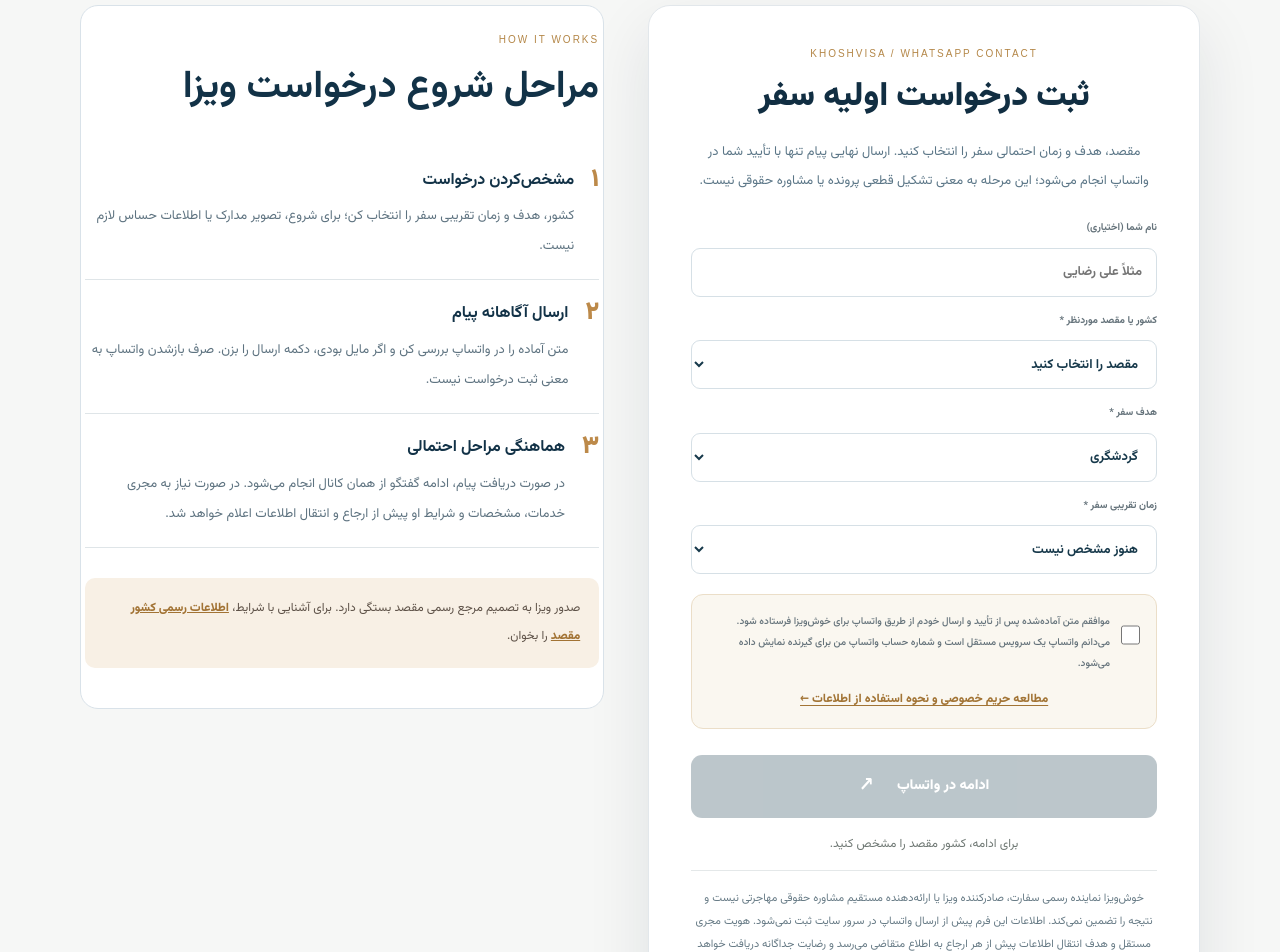
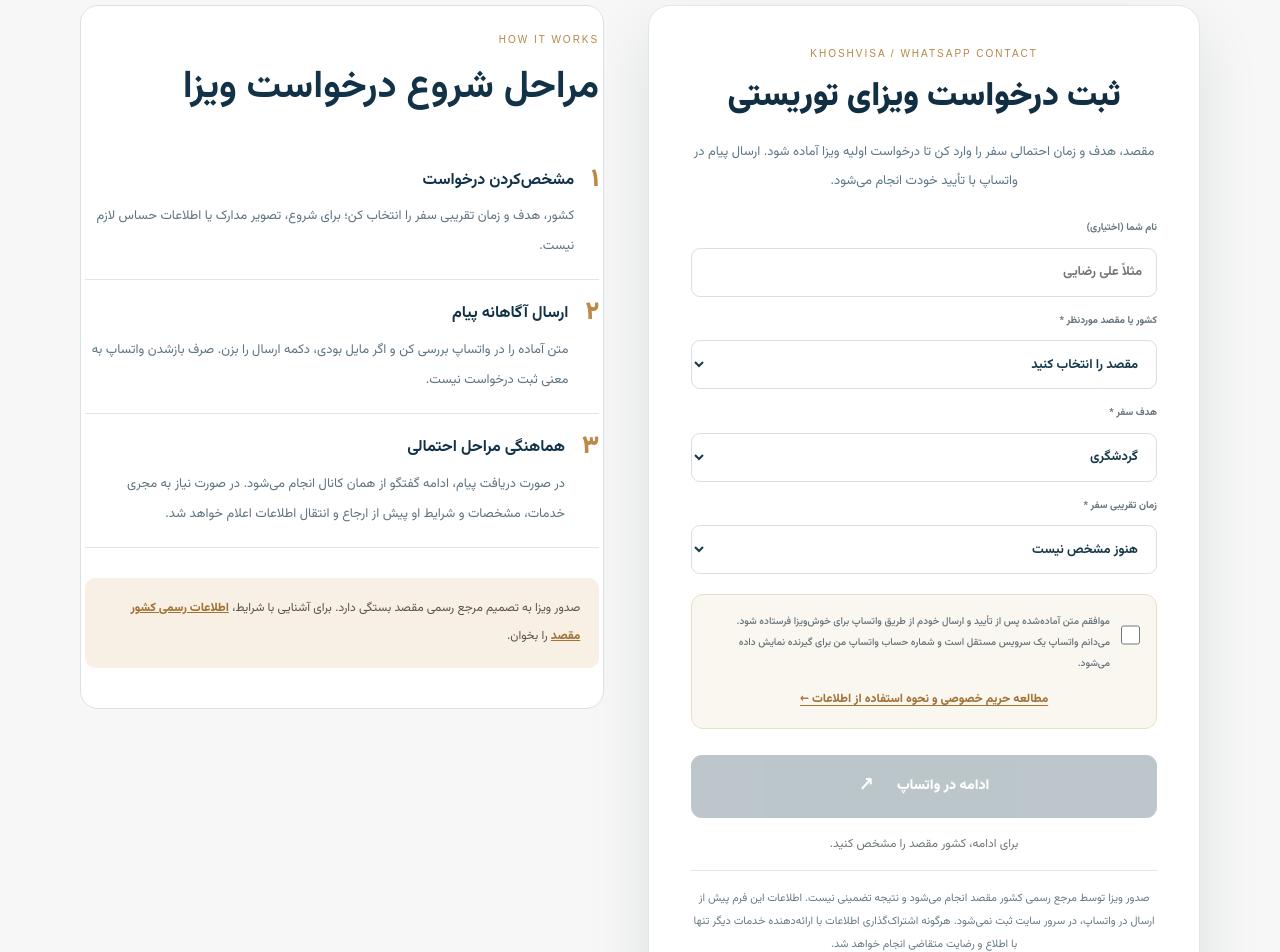
Before and after one commit to rahi62/khoshvisa, a Next.js app in the folder static-site/: page /consultation in a window 1280 px wide. Shown: the part 500-1452 px from the top of the page. Built offline with nearby package versions, Linux system fonts and the light colour scheme.

Commit message:
refactor: position KhoshVisa as visa request service and prioritize lead conversion

```diff
--- a/static-site/components/ConsultationForm.tsx
+++ b/static-site/components/ConsultationForm.tsx
@@ -51,8 +51,8 @@ export default function ConsultationForm(){
  }
  return <div className="refForm kv-wa-form">
   <span className="kv-wa-overline">KHOSHVISA / WHATSAPP CONTACT</span>
-  <h2>ثبت درخواست اولیه سفر</h2>
-  <p>مقصد، هدف و زمان احتمالی سفر را انتخاب کنید. ارسال نهایی پیام تنها با تأیید شما در واتساپ انجام می‌شود؛ این مرحله به معنی تشکیل قطعی پرونده یا مشاوره حقوقی نیست.</p>
+  <h2>ثبت درخواست ویزای توریستی</h2>
+  <p>مقصد، هدف و زمان احتمالی سفر را وارد کن تا درخواست اولیه ویزا آماده شود. ارسال پیام در واتساپ با تأیید خودت انجام می‌شود.</p>
   <form onSubmit={openWhatsApp}>
    <label htmlFor="kv-wa-name"><span>نام شما (اختیاری)</span><input id="kv-wa-name" type="text" value={name} maxLength={80} autoComplete="name" onChange={e=>{setName(e.target.value);resetStatus()}} placeholder="مثلاً علی رضایی"/></label>
    <label htmlFor="kv-wa-destination"><span>کشور یا مقصد موردنظر *</span>
@@ -72,7 +72,7 @@ export default function ConsultationForm(){
    {!WA_NUMBER_READY&&<p className="kv-wa-warning" role="status">شماره واتساپ معتبر تنظیم نشده و اطلاعاتی ارسال نمی‌شود. برای ارتباط اولیه با <a href="tel:+989351300502">۰۹۳۵۱۳۰۰۵۰۲</a> یا <a href="tel:+982146010788">۰۲۱۴۶۰۱۰۷۸۸</a> تماس بگیرید.</p>}
    {status==="opened"&&<div className="kv-wa-notice" role="status"><strong>انتقال به واتساپ آغاز شد؛ پیام هنوز ثبت‌شده محسوب نمی‌شود.</strong><p>متن را در واتساپ بخوانید و برای ارسال، دکمه «ارسال» آن برنامه را بزنید. کد پیگیری این تلاش: <b dir="ltr">{lastReference}</b>. تا زمان دریافت پیام، امکان پیگیری از طرف خوش‌ویزا وجود ندارد.</p></div>}
    {status==="error"&&<p className="kv-wa-warning" role="alert">باز کردن واتساپ انجام نشد. مقصد و رضایت را کنترل کنید؛ اگر لازم بود از یک مرورگر به‌روز استفاده کنید.</p>}
-   <small className="kv-wa-disclaimer">خوش‌ویزا نماینده رسمی سفارت، صادرکننده ویزا یا ارائه‌دهنده مستقیم مشاوره حقوقی مهاجرتی نیست و نتیجه را تضمین نمی‌کند. اطلاعات این فرم پیش از ارسال واتساپ در سرور سایت ثبت نمی‌شود. هویت مجری مستقل و هدف انتقال اطلاعات پیش از هر ارجاع به اطلاع متقاضی می‌رسد و رضایت جداگانه دریافت خواهد شد.</small>
+   <small className="kv-wa-disclaimer">صدور ویزا توسط مرجع رسمی کشور مقصد انجام می‌شود و نتیجه تضمینی نیست. اطلاعات این فرم پیش از ارسال در واتساپ، در سرور سایت ثبت نمی‌شود. هرگونه اشتراک‌گذاری اطلاعات با ارائه‌دهنده خدمات دیگر تنها با اطلاع و رضایت متقاضی انجام خواهد شد.</small>
   </form>
  </div>;
 }
```
